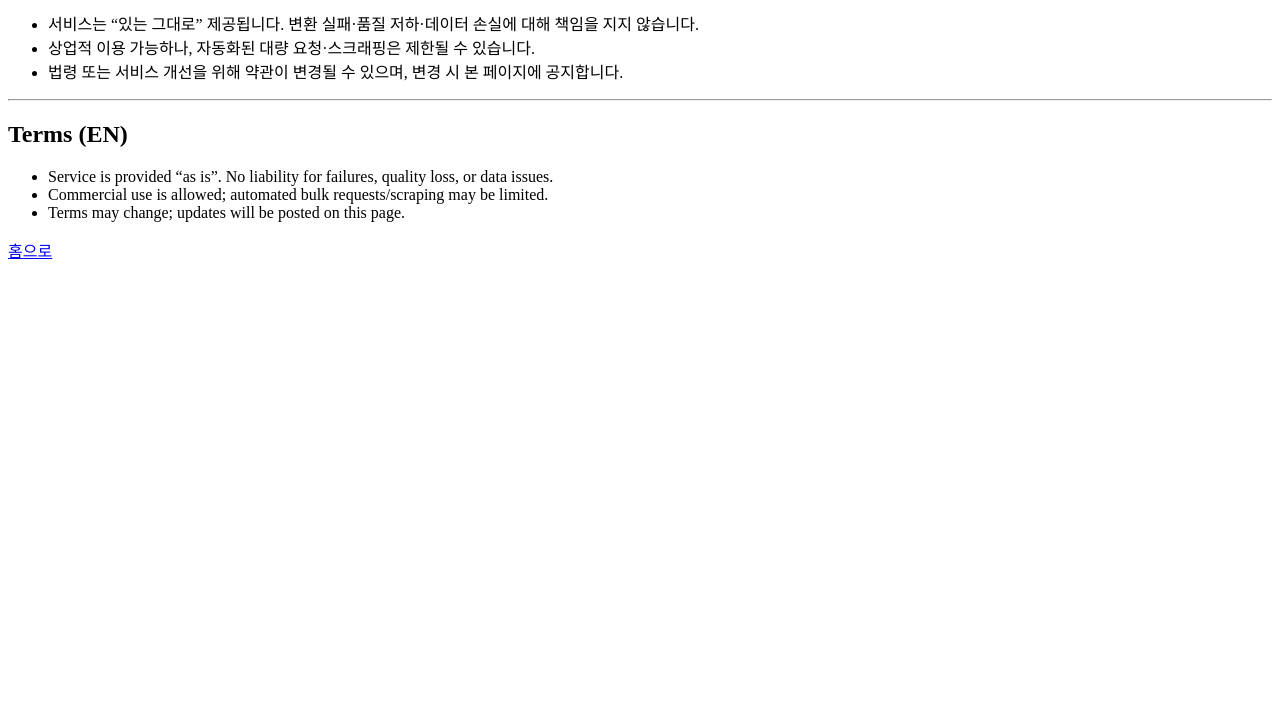
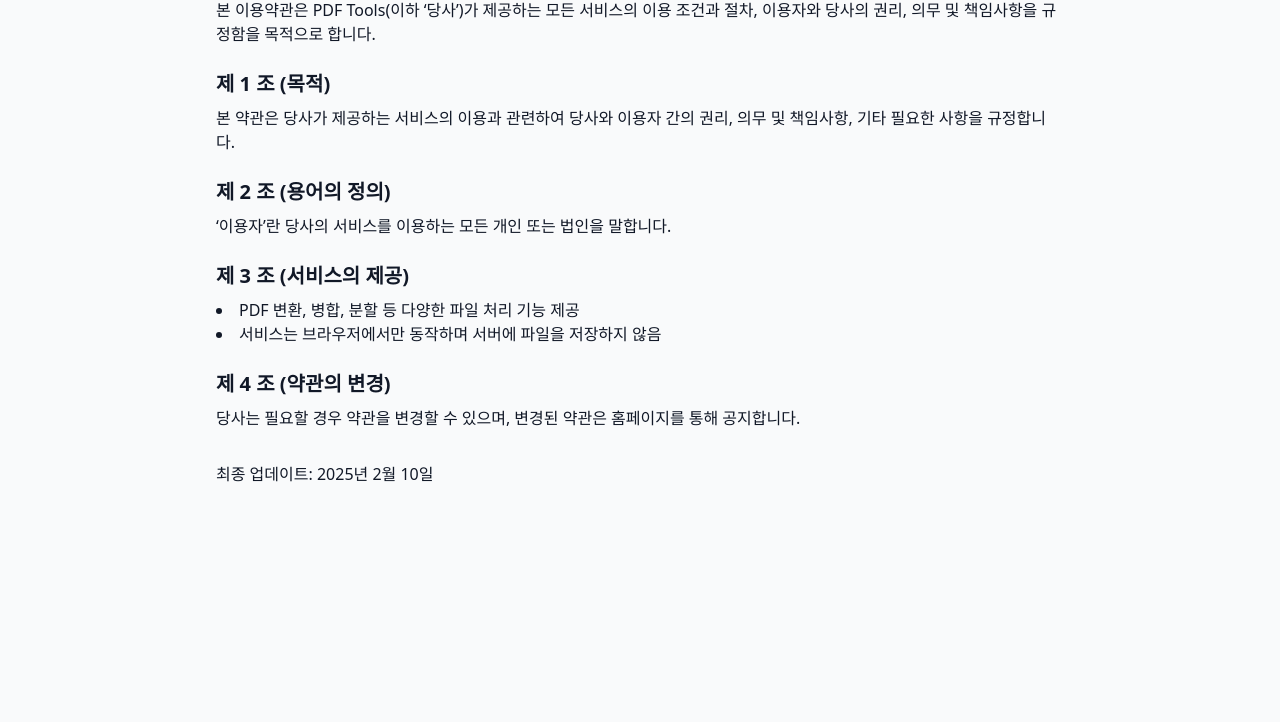
Before and after one commit to shibainu8888/fileconvert-tools, a plain HTML site: page terms.html in a window 1280 px wide. Shown: the part 78-800 px from the top of the page. Drawn offline with nearby package versions, Linux system fonts and the light colour scheme.

Commit message:
Update terms.html

```diff
--- a/terms.html
+++ b/terms.html
@@ -1,18 +1,55 @@
-<!doctype html><html lang="ko"><meta charset="utf-8">
-<title>이용약관 | PDF Tools</title>
-<meta name="viewport" content="width=device-width,initial-scale=1">
-<h1>이용약관</h1>
-<ul>
-  <li>서비스는 “있는 그대로” 제공됩니다. 변환 실패·품질 저하·데이터 손실에 대해 책임을 지지 않습니다.</li>
-  <li>상업적 이용 가능하나, 자동화된 대량 요청·스크래핑은 제한될 수 있습니다.</li>
-  <li>법령 또는 서비스 개선을 위해 약관이 변경될 수 있으며, 변경 시 본 페이지에 공지합니다.</li>
-</ul>
-<hr>
-<h2>Terms (EN)</h2>
-<ul>
-  <li>Service is provided “as is”. No liability for failures, quality loss, or data issues.</li>
-  <li>Commercial use is allowed; automated bulk requests/scraping may be limited.</li>
-  <li>Terms may change; updates will be posted on this page.</li>
-</ul>
-<p><a href="/">홈으로</a></p>
+<!doctype html>
+<html lang="ko">
+<head>
+  <meta charset="utf-8" />
+  <meta name="viewport" content="width=device-width,initial-scale=1" />
+
+  <!-- SEO -->
+  <title>이용약관 | PDF Tools</title>
+  <meta name="description" content="PDF Tools의 이용약관 페이지입니다. 당사 서비스 이용 시 적용되는 조건과 규정을 안내합니다.">
+  <link rel="canonical" href="https://shibainu8888.github.io/fileconvert-tools/terms.html" />
+
+  <!-- Open Graph -->
+  <meta property="og:title" content="이용약관 | PDF Tools">
+  <meta property="og:description" content="PDF Tools의 이용약관 페이지입니다. 당사 서비스 이용 시 적용되는 조건과 규정을 안내합니다.">
+  <meta property="og:type" content="website">
+  <meta property="og:url" content="https://shibainu8888.github.io/fileconvert-tools/terms.html">
+
+  <!-- Twitter -->
+  <meta name="twitter:card" content="summary">
+  <meta name="twitter:title" content="이용약관 | PDF Tools">
+  <meta name="twitter:description" content="PDF Tools의 이용약관 페이지입니다. 당사 서비스 이용 시 적용되는 조건과 규정을 안내합니다.">
+
+  <!-- Favicon -->
+  <link rel="icon" type="image/x-icon" href="favicon.ico">
+
+  <!-- CSS -->
+  <script src="https://cdn.tailwindcss.com"></script>
+</head>
+<body class="bg-gray-50 text-gray-900">
+  <main class="max-w-4xl mx-auto p-6">
+    <h1 class="text-3xl font-bold mb-4">이용약관</h1>
+    <p class="mb-4">
+      본 이용약관은 PDF Tools(이하 ‘당사’)가 제공하는 모든 서비스의 이용 조건과 절차, 이용자와 당사의 권리, 의무 및 책임사항을 규정함을 목적으로 합니다.
+    </p>
+    <h2 class="text-xl font-semibold mt-6 mb-2">제 1 조 (목적)</h2>
+    <p class="mb-4">
+      본 약관은 당사가 제공하는 서비스의 이용과 관련하여 당사와 이용자 간의 권리, 의무 및 책임사항, 기타 필요한 사항을 규정합니다.
+    </p>
+    <h2 class="text-xl font-semibold mt-6 mb-2">제 2 조 (용어의 정의)</h2>
+    <p class="mb-4">
+      ‘이용자’란 당사의 서비스를 이용하는 모든 개인 또는 법인을 말합니다.
+    </p>
+    <h2 class="text-xl font-semibold mt-6 mb-2">제 3 조 (서비스의 제공)</h2>
+    <ul class="list-disc list-inside mb-4">
+      <li>PDF 변환, 병합, 분할 등 다양한 파일 처리 기능 제공</li>
+      <li>서비스는 브라우저에서만 동작하며 서버에 파일을 저장하지 않음</li>
+    </ul>
+    <h2 class="text-xl font-semibold mt-6 mb-2">제 4 조 (약관의 변경)</h2>
+    <p class="mb-4">
+      당사는 필요할 경우 약관을 변경할 수 있으며, 변경된 약관은 홈페이지를 통해 공지합니다.
+    </p>
+    <p class="mt-8">최종 업데이트: 2025년 2월 10일</p>
+  </main>
+</body>
 </html>
```
